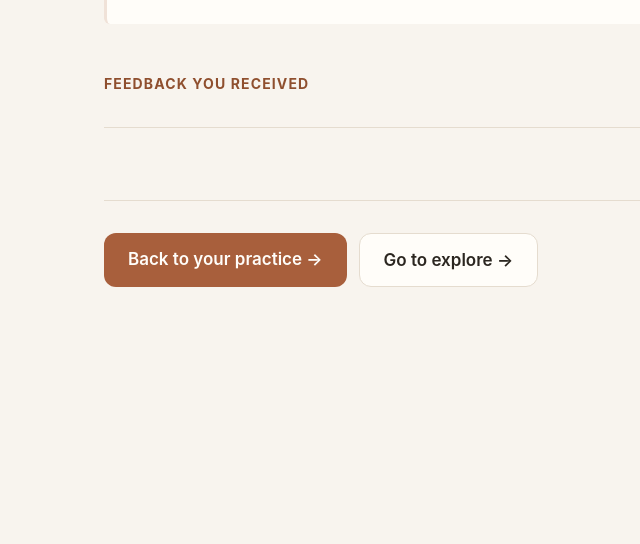
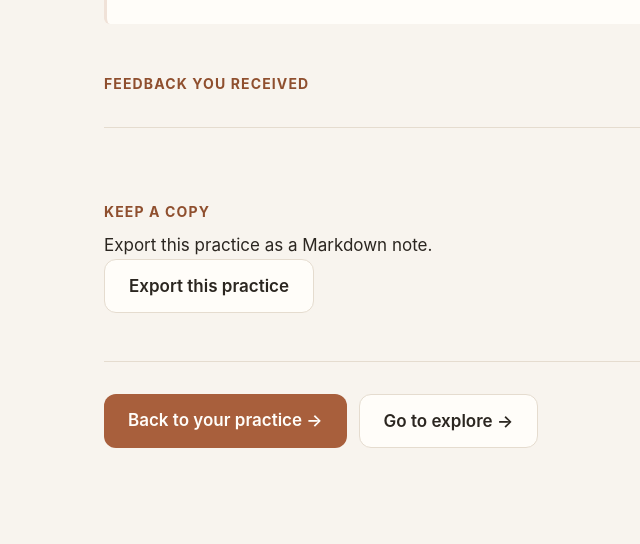
Before and after one commit to h3xh4wk/fablit, a Python web app: template app/templates/review.html in a window 1280 px wide. Shown: the part 290-834 px from the top of the page, without its empty margins (216-856 px from the left). Before the commit the page ends 577 px from the top, so only its background shows below. Run offline with Jinja, Linux system fonts and the light colour scheme; the template is opened without the code that fills it, so the values that code supplies are empty.

Commit message:
Implement SPEC-027 learner artifact export

```diff
--- a/app/templates/review.html
+++ b/app/templates/review.html
@@ -64,6 +64,13 @@
   </section>
   {% endif %}
 
+  <section class="review__export" aria-labelledby="review-export-heading">
+    <h2 id="review-export-heading" class="practice__step">Keep a copy</h2>
+    <p>Export this practice as a Markdown note.</p>
+    <button class="button button--secondary js-export-session" type="button">Export this practice</button>
+    <script type="application/json" id="fablit-session-export-data">{{ export_record|tojson }}</script>
+  </section>
+
   <nav class="review__nav" aria-label="Review navigation">
     <a class="button" href="/history">Back to your practice <span aria-hidden="true">→</span></a>
     <a class="button button--secondary" href="/">Go to explore <span aria-hidden="true">→</span></a>
```
